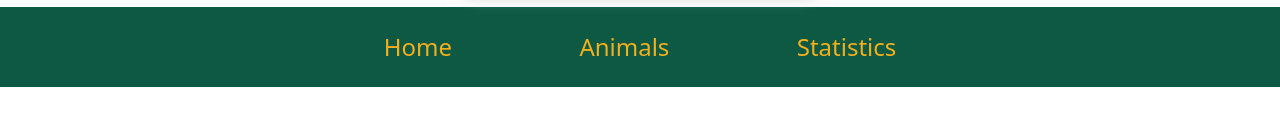
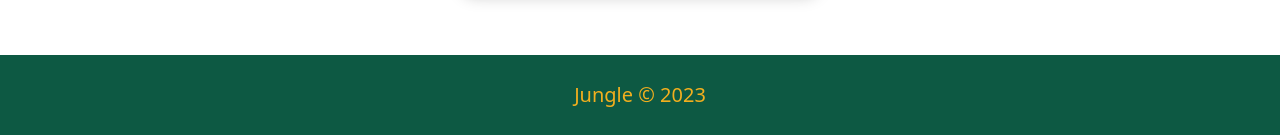
Before and after one commit to fcoa193/XML---Extensible-Mammal-Library, a website: page index.html in a window 1280 px wide. Shown: the part 2947-3082 px from the top of the page. Before the commit the page ends 3034 px from the top, so only its background shows below. Drawn offline with nearby package versions, Linux system fonts and the light colour scheme.

Commit message:
update footer and new animal button

```diff
--- a/index.html
+++ b/index.html
@@ -40,12 +40,15 @@
     <!-- Modal Create an animal card-->
 
     <!-- Button trigger modal -->
-    <button type="button" class="btn btn-success m-4" data-bs-toggle="modal" data-bs-target="#staticBackdrop">
+    <div class="d-flex justify-content-center">
+        <button type="button" class="btn btn-success mt-5" data-bs-toggle="modal" data-bs-target="#staticBackdrop">
             Create an animal card
         </button>
+    </div>
 
     <!-- Modal -->
-    <div class="modal fade" id="staticBackdrop" data-bs-backdrop="static" data-bs-keyboard="false" tabindex="-1" aria-labelledby="staticBackdropLabel" aria-hidden="true">
+    <div class="modal fade" id="staticBackdrop" data-bs-backdrop="static" data-bs-keyboard="false" tabindex="-1"
+        aria-labelledby="staticBackdropLabel" aria-hidden="true">
         <div class="modal-dialog">
             <div class="modal-content">
                 <div class="modal-header">
@@ -97,14 +100,8 @@
         </div>
     </div>
 
-    <footer>
-        <nav class="w-100 d-flex justify-content-center">
-            <ul class="d-flex w-50 p-0 justify-content-around fs-4 m-0 align-items-center">
-                <li class="h-100 d-flex px-5 align-items-center"><a href="./index.html">Home</a></li>
-                <li class="h-100 d-flex px-5 align-items-center"><a href="#animals">Animals</a></li>
-                <li class="h-100 d-flex px-5 align-items-center"><a href="./statistiques.html">Statistics</a></li>
-            </ul>
-        </nav>
+    <footer class="d-flex justify-content-center align-items-center mt-5">
+        <span>Jungle © 2023</span>
     </footer>
 
     <script src="https://cdn.jsdelivr.net/npm/bootstrap@5.3.0-alpha1/dist/js/bootstrap.bundle.min.js"
--- a/style/style.css
+++ b/style/style.css
@@ -1,10 +1,12 @@
-nav,footer {
+nav,
+footer {
     background: #0d5943;
     height: 80px;
     z-index: 10;
 }
 
-nav li, footer li {
+nav li,
+footer li {
     list-style-type: none;
     color: #f2af1e;
     cursor: pointer;
@@ -16,7 +18,8 @@ a {
     color: inherit;
 }
 
-nav li:hover, footer li:hover {
+nav li:hover,
+footer li:hover {
     background: #f2af1e;
     color: wheat;
 }
@@ -86,6 +89,7 @@ nav li:hover, footer li:hover {
     margin-top: 40px;
     cursor: pointer;
 }
+
 /* -------------------footer--------------------- */
 
 
@@ -146,3 +150,8 @@ nav li:hover, footer li:hover {
 .validate-btn {
     display: none;
 }
+
+footer span {
+    color: #f2af1e;
+    font-size: 20px;
+}
```
Lines whose indentation alone changed are shown as unchanged.
